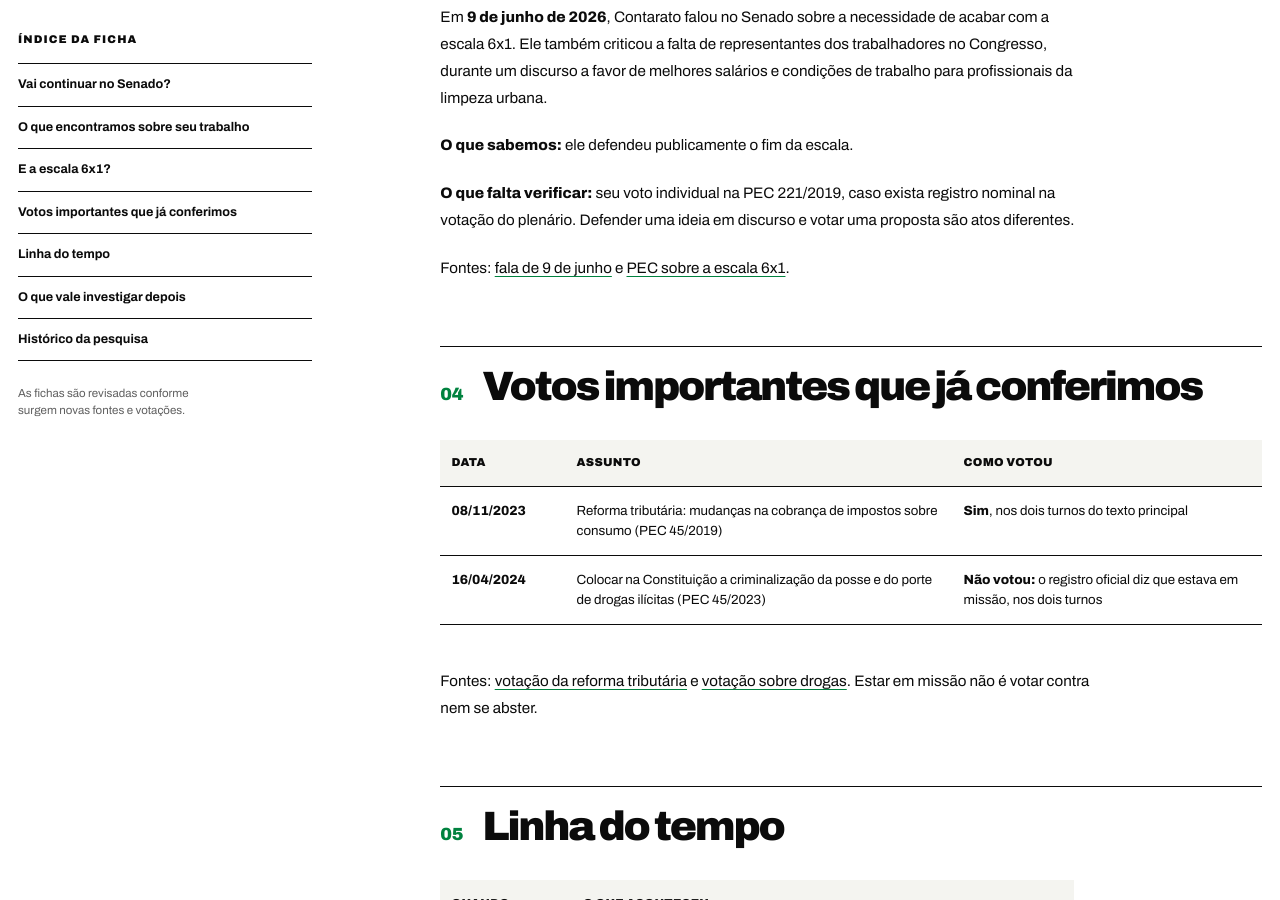
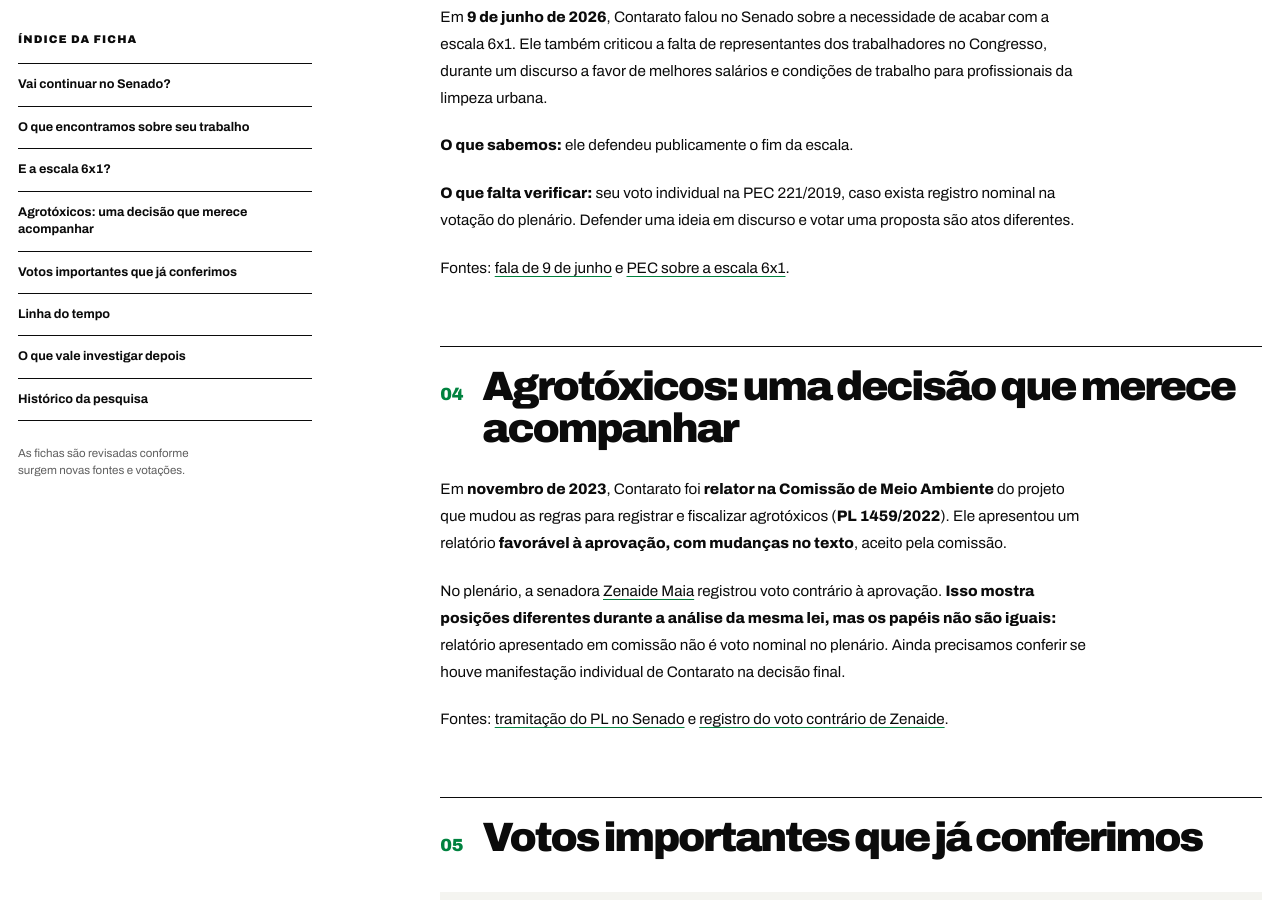
Before and after one commit to leorruas/senadores-deputados, a Jekyll site: the page built from parlamentares/senadores/fabiano-contarato-pt-es.md, in a window 1280 px wide and 900 px high, scrolled down 1924 px. Built offline with Jekyll 4.4.1, drawn with Linux system fonts in a browser that asks for light colours.

Commit message:
docs: registra relatoria de Contarato no PL dos agrotoxicos com ressalvas

```diff
--- a/parlamentares/senadores/fabiano-contarato-pt-es.md
+++ b/parlamentares/senadores/fabiano-contarato-pt-es.md
@@ -49,6 +49,14 @@ Em **9 de junho de 2026**, Contarato falou no Senado sobre a necessidade de acab
 
 Fontes: [fala de 9 de junho](https://www25.senado.leg.br/web/atividade/pronunciamentos/-/p/pronunciamento/522847) e [PEC sobre a escala 6x1](https://www25.senado.leg.br/web/atividade/materias/-/materia/174386).
 
+## Agrotóxicos: uma decisão que merece acompanhar
+
+Em **novembro de 2023**, Contarato foi **relator na Comissão de Meio Ambiente** do projeto que mudou as regras para registrar e fiscalizar agrotóxicos (**PL 1459/2022**). Ele apresentou um relatório **favorável à aprovação, com mudanças no texto**, aceito pela comissão.
+
+No plenário, a senadora [Zenaide Maia]({{ '/parlamentares/senadores/zenaide-maia/' | relative_url }}) registrou voto contrário à aprovação. **Isso mostra posições diferentes durante a análise da mesma lei, mas os papéis não são iguais:** relatório apresentado em comissão não é voto nominal no plenário. Ainda precisamos conferir se houve manifestação individual de Contarato na decisão final.
+
+Fontes: [tramitação do PL no Senado](https://www25.senado.leg.br/web/atividade/materias/-/materia/153396) e [registro do voto contrário de Zenaide](https://www25.senado.leg.br/web/atividade/pronunciamentos/-/p/pronunciamento/502739).
+
 ## Votos importantes que já conferimos
 
 | Data | Assunto | Como votou |
```
